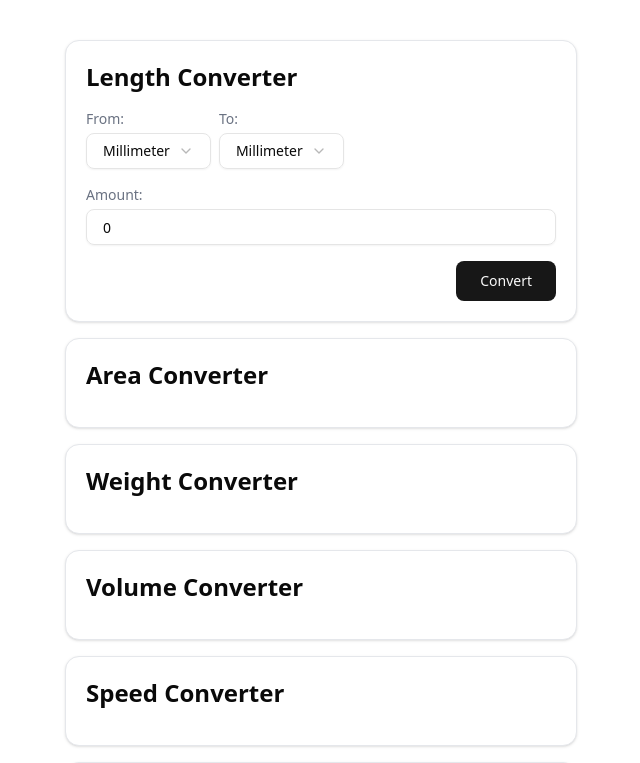
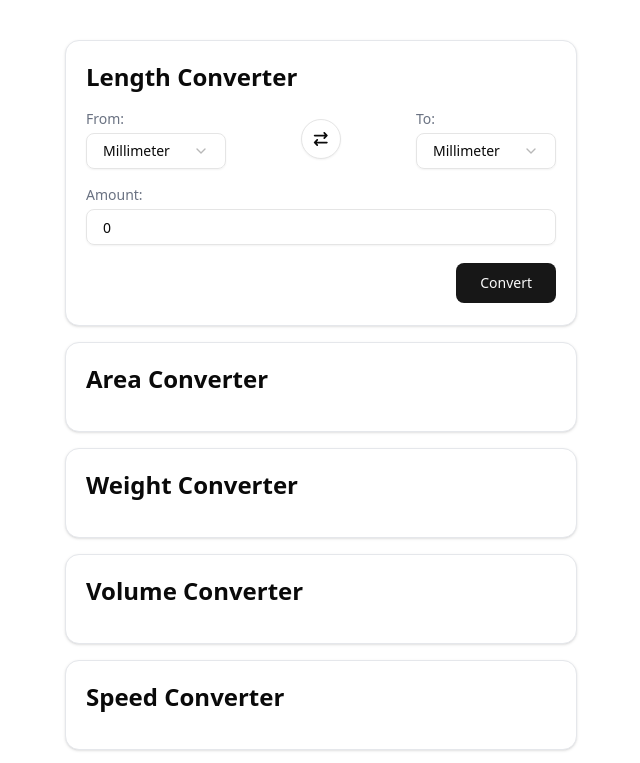
Before and after one commit to dominikw123/portfolio.unit-converter-app, a React (Vite) app: page / in a window 1280 px wide. Shown: the top 763 px of the page, without its empty margins (319-959 px from the left). Built offline with nearby package versions, Linux system fonts and the light colour scheme.

Commit message:
feature: swap unit button

```diff
--- a/package.json
+++ b/package.json
@@ -10,6 +10,9 @@
     "preview": "vite preview"
   },
   "dependencies": {
+    "@fortawesome/fontawesome-svg-core": "^7.1.0",
+    "@fortawesome/free-solid-svg-icons": "^7.1.0",
+    "@fortawesome/react-fontawesome": "^3.1.1",
     "@radix-ui/react-label": "^2.1.8",
     "@radix-ui/react-select": "^2.2.6",
     "@radix-ui/react-separator": "^1.1.8",
--- a/src/components/converters/LengthConverter.tsx
+++ b/src/components/converters/LengthConverter.tsx
@@ -4,6 +4,8 @@ import { Input } from "@/components/ui/input";
 import { Label } from "@/components/ui/label";
 import { Button } from "@/components/ui/button";
 import { lengthUnits, type Unit } from "@/lib/types";
+import { FontAwesomeIcon } from "@fortawesome/react-fontawesome";
+import { faArrowRightArrowLeft } from "@fortawesome/free-solid-svg-icons";
 import { useState } from "react";
 
 export default function LengthConverter() {
@@ -27,14 +29,31 @@ export default function LengthConverter() {
     return value * (factors[from.value] / factors[to.value]);
   };
 
+  const handleFromChange = (value: string) => {
+    setFrom(lengthUnits.find((unit) => unit.value === value)!);
+    setResult(0);
+  };
+
+  const handleToChange = (value: string) => {
+    setTo(lengthUnits.find((unit) => unit.value === value)!);
+    setResult(0);
+  };
+
+  const handleSwap = () => {
+    const temp = from;
+    setFrom(to);
+    setTo(temp);
+    setResult(0);
+  };
+
   return (
     <ConverterWrapper title="Length Converter">
       <div className="flex flex-col gap-4">
-        <div className="flex gap-2">
-          <div className="flex flex-col gap-1">
-            <Label htmlFor="from" className="font-medium text-sm text-gray-500">From:</Label>
-            <Select name="from" value={from.value} onValueChange={(value) => setFrom(lengthUnits.find((unit) => unit.value === value)!)}>
-              <SelectTrigger className="font-medium px-4">
+        <div className="flex gap-2 items-center justify-between">
+          <div className="flex flex-col gap-1 min-w-[140px]">
+            <Label htmlFor="from" className="font-medium text-sm text-gray-500 w-full">From:</Label>
+            <Select name="from" value={from.value} onValueChange={handleFromChange}>
+              <SelectTrigger className="font-medium px-4 w-full">
                 <SelectValue placeholder="Select unit" />
               </SelectTrigger>
               <SelectContent>
@@ -44,10 +63,15 @@ export default function LengthConverter() {
               </SelectContent>
             </Select>
           </div>
-          <div className="flex flex-col gap-1">
-            <Label htmlFor="to" className="font-medium text-sm text-gray-500">To:</Label>
-            <Select name="to" value={to.value} onValueChange={(value) => setTo(lengthUnits.find((unit) => unit.value === value)!)}>
-              <SelectTrigger className="font-medium px-4">
+          <div>
+            <Button variant="outline" size="icon-lg" className="p-0 rounded-full" onClick={handleSwap}>
+              <FontAwesomeIcon icon={faArrowRightArrowLeft} />
+            </Button>
+          </div>
+          <div className="flex flex-col gap-1 min-w-[140px]">
+            <Label htmlFor="to" className="font-medium text-sm text-gray-500 w-full">To:</Label>
+            <Select name="to" value={to.value} onValueChange={handleToChange}>
+              <SelectTrigger className="font-medium px-4 w-full">
                 <SelectValue placeholder="Select unit" />
               </SelectTrigger>
               <SelectContent>
@@ -62,7 +86,7 @@ export default function LengthConverter() {
           <Label htmlFor="amount" className="font-medium text-sm text-gray-500">Amount:</Label>
           <Input name="amount" className="font-medium px-4" type="number" value={value} onChange={(e) => setValue(Number(e.target.value))} />
         </div>
-        <div className="flex items-center justify-between gap-2">
+        <div className="flex items-center justify-between gap-2 h-[44px]">
           <div>
             {(result > 0 && to.value !== from.value) && (
               <>
```
Also changed, not shown: 1 other file (tests, documents, lock files or other folders).
